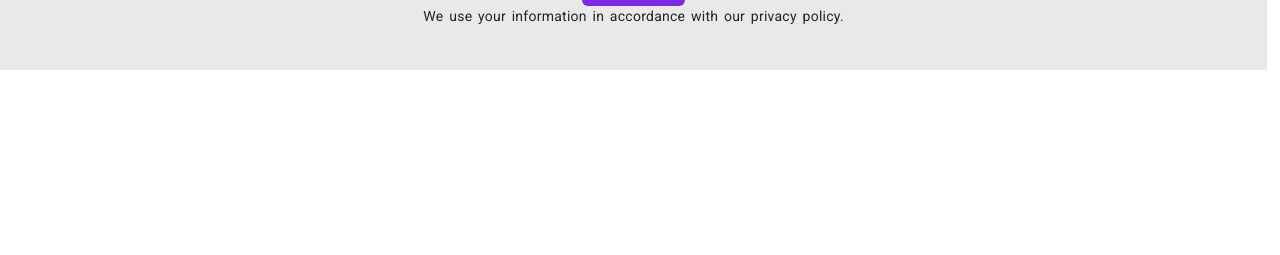
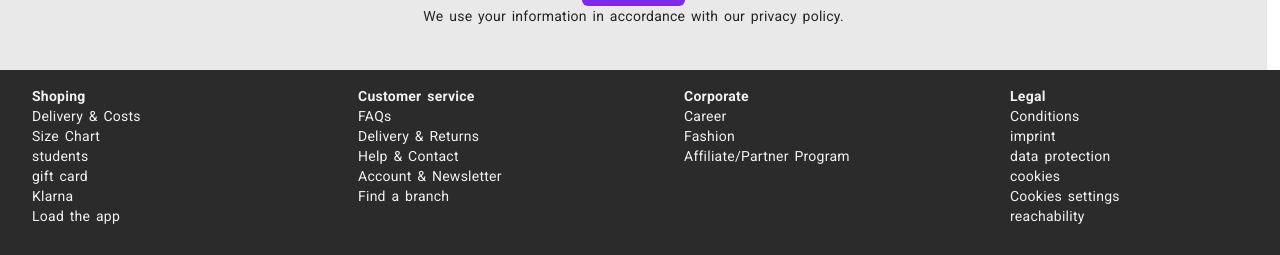
Before and after one commit to Patyika1986/e-commerce, an Angular app: page /overview in a window 1280 px wide. Shown: the part 1215-1470 px from the top of the page. Before the commit the page ends 1285 px from the top, so only its background shows below. Built offline with nearby package versions, Linux system fonts and the light colour scheme; no server answers.

Commit message:
add footer

```diff
--- a/src/app/app.module.ts
+++ b/src/app/app.module.ts
@@ -15,6 +15,7 @@ import { BasketComponent } from './basket/basket/basket.component';
 import { ToPaymentComponent } from './to-payment/to-payment/to-payment.component';
 import { FormsModule, ReactiveFormsModule } from '@angular/forms';
 import { SubscribeEmailComponent } from './subscribe-email/subscribe-email/subscribe-email.component';
+import { FooterComponent } from './component/footer/footer.component';
 @NgModule({
   declarations: [
     AppComponent,
@@ -24,7 +25,8 @@ import { SubscribeEmailComponent } from './subscribe-email/subscribe-email/subsc
     ProductsComponent,
     BasketComponent,
     ToPaymentComponent,
-    SubscribeEmailComponent
+    SubscribeEmailComponent,
+    FooterComponent
   ],
   imports: [
     BrowserModule,
--- /dev/null
+++ b/src/app/component/footer/footer.component.html
@@ -0,0 +1,54 @@
+<div class="wrapper">
+  <footer id="footer">
+    <div class="row">
+      <div class="col">
+        <ul>
+          <li>
+            <strong><a href="#">Shoping</a></strong>
+          </li>
+          <li><a href="#">Delivery & Costs</a></li>
+          <li><a href="#">Size Chart</a></li>
+          <li><a href="#">students</a></li>
+          <li><a href="#">gift card</a></li>
+          <li><a href="#">Klarna</a></li>
+          <li><a href="#">Load the app</a></li>
+        </ul>
+      </div>
+      <div class="col">
+        <ul>
+          <li>
+            <strong><a href="#">Customer service</a></strong>
+          </li>
+          <li><a href="#">FAQs</a></li>
+          <li><a href="#">Delivery & Returns</a></li>
+          <li><a href="#">Help & Contact</a></li>
+          <li><a href="#">Account & Newsletter</a></li>
+          <li><a href="#">Find a branch</a></li>
+        </ul>
+      </div>
+      <div class="col">
+        <ul>
+          <li>
+            <strong><a href="#">Corporate</a></strong>
+          </li>
+          <li><a href="#">Career</a></li>
+          <li><a href="#">Fashion</a></li>
+          <li><a href="#">Affiliate/Partner Program</a></li>
+        </ul>
+      </div>
+      <div class="col">
+        <ul>
+          <li>
+            <strong><a href="#">Legal</a></strong>
+          </li>
+          <li><a href="#">Conditions</a></li>
+          <li><a href="#">imprint</a></li>
+          <li><a href="#">data protection</a></li>
+          <li><a href="#">cookies</a></li>
+          <li><a href="#">Cookies settings</a></li>
+          <li><a href="#">reachability</a></li>
+        </ul>
+      </div>
+    </div>
+  </footer>
+</div>
--- /dev/null
+++ b/src/app/component/footer/footer.component.scss
@@ -0,0 +1,32 @@
+.wrapper {
+    width: 100vw;
+    background-color: var(--black-color);
+    box-sizing: border-box;
+    #footer {
+        padding: 1rem 0;
+        .row {
+
+            @media(max-width: 768px){
+                flex-direction: column;
+            }
+            .col{
+                ul{
+
+                    li{
+                        list-style: none;
+                        a{
+                            text-decoration: none;
+                            color: var(--white-color);
+
+                            &:hover{
+                                text-decoration: underline;
+                            }
+                        }
+                    }
+                }
+            }
+        }
+    }
+
+
+}
--- a/src/app/component/overview/overview.component.html
+++ b/src/app/component/overview/overview.component.html
@@ -2,4 +2,5 @@
 <app-galery></app-galery>
 <app-products></app-products>
 <app-subscribe-email></app-subscribe-email>
+<app-footer></app-footer>
 <!-- <button (click)="postProducts()">POST</button> -->
```
Also changed, not shown: src/app/component/footer/footer.component.ts (added, +10 -0 lines), 1 other file (tests, documents, lock files or other folders).
